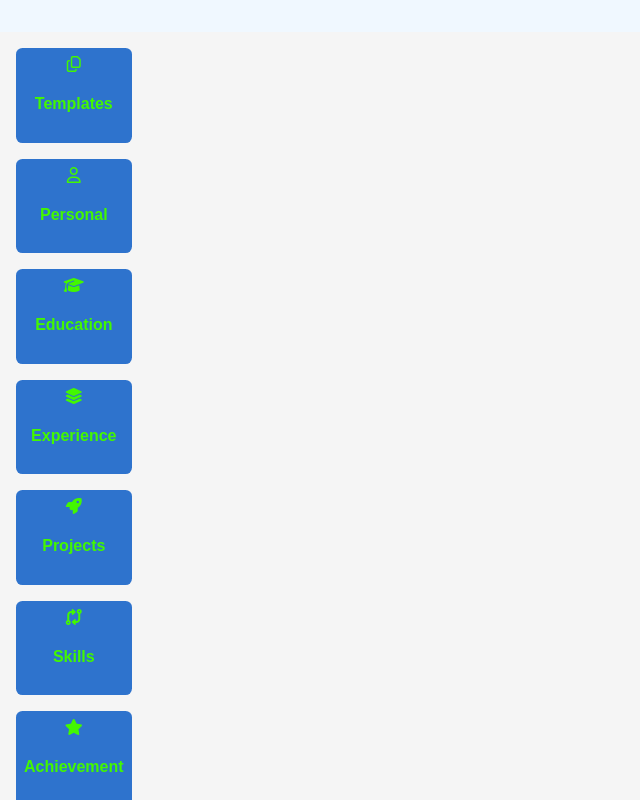
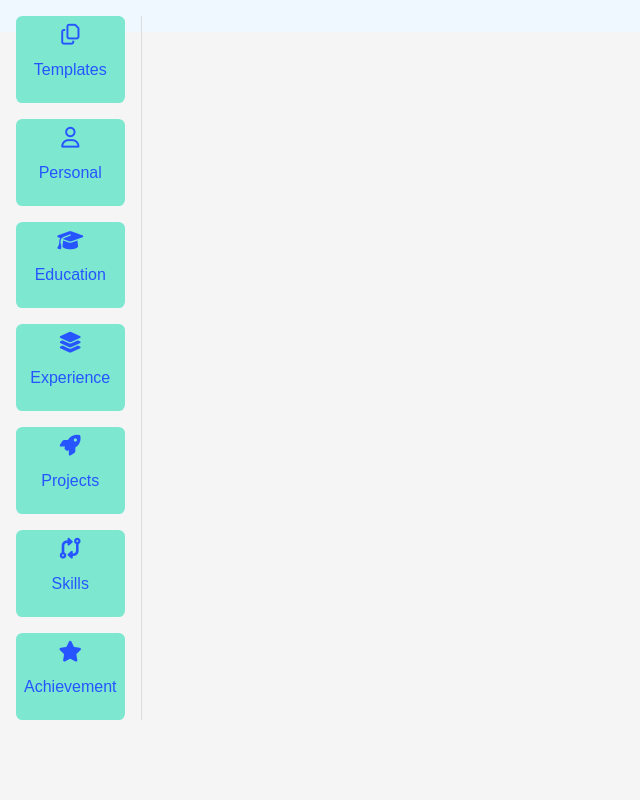
Before and after one commit to rohitghatal1/CVMaker-ReactJS, a React (Create React App) app: page / in a window 1280 px wide. Shown: the whole page, without its empty margins (0-640 px from the left). Built offline with nearby package versions, Linux system fonts and the light colour scheme.

Commit message:
added stye for step indicatior and steps

```diff
--- a/src/components/CVgenerator.js
+++ b/src/components/CVgenerator.js
@@ -9,37 +9,37 @@ export default function CVgenerator() {
                     <div className="stepItemsContainer">
                         <div className="stepItem">
                             <i class="fa-regular fa-copy"></i>
-                            <h4>Templates</h4>
+                            <p>Templates</p>
                         </div>
 
                         <div className="stepItem">
                             <i class="fa-regular fa-user"></i>
-                            <h4>Personal</h4>
+                            <p>Personal</p>
                         </div>
 
                         <div className="stepItem">
                             <i class="fa-solid fa-graduation-cap"></i>
-                            <h4>Education</h4>
+                            <p>Education</p>
                         </div>
 
                         <div className="stepItem">
                             <i class="fa-solid fa-layer-group"></i>
-                            <h4>Experience</h4>
+                            <p>Experience</p>
                         </div>
 
                         <div className="stepItem">
                             <i class="fa-solid fa-rocket"></i>
-                            <h4>Projects</h4>
+                            <p>Projects</p>
                         </div>
 
                         <div className="stepItem">
                             <i className="fa-solid fa-code-compare"></i>
-                            <h4>Skills</h4>
+                            <p>Skills</p>
                         </div>
 
                         <div className="stepItem">
                             <i class="fa-solid fa-star"></i>
-                            <h4>Achievement</h4>
+                            <p>Achievement</p>
                         </div>
                     </div>
                 </aside>
--- a/src/components/cvgenerator.css
+++ b/src/components/cvgenerator.css
@@ -6,7 +6,7 @@
 .cvGeneratorContainer .stepsIdicator{
     position: fixed;
     left: 0;
-    top: 2rem;
+    top: 0;
     padding: 1rem;
 }
 
@@ -15,12 +15,26 @@
     flex-direction: column;
     gap: 1rem;
     justify-content: center;
+    padding-right: 1rem;
+    border-right: 1px solid #ddd;
 }
 
 .cvGeneratorContainer .stepsIdicator .stepItemsContainer .stepItem{
-    background-color: rgb(46, 115, 205);
-    color: rgb(67, 247, 1);
+    background-color: rgb(125, 231, 208);
+    color: rgb(38, 85, 255);
     border-radius: 0.4rem;
     padding: 0.5rem;
     text-align: center;
+    display: flex;
+    flex-direction: column;
+    align-items: center;
+    justify-content: center;
+    cursor: pointer;
 }
+
+.cvGeneratorContainer .stepsIdicator .stepItemsContainer .stepItem i{
+    font-size: 1.3rem;
+}
+.cvGeneratorContainer .stepsIdicator .stepItemsContainer .stepItem p{
+    font-size: 1rem;
+}
```
